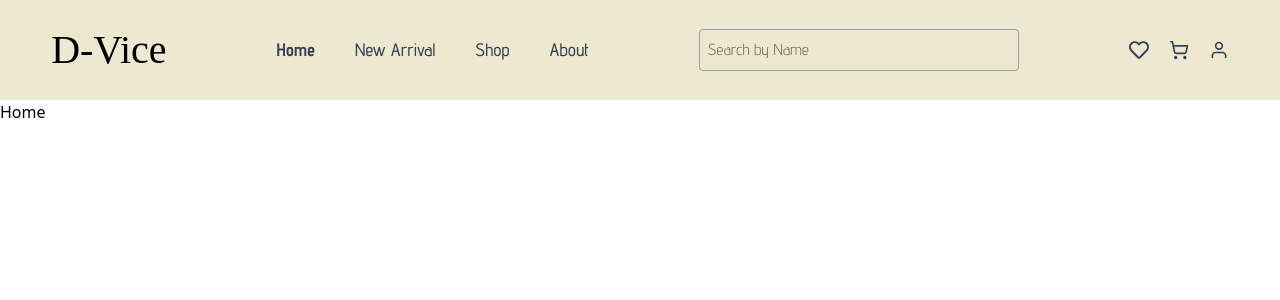
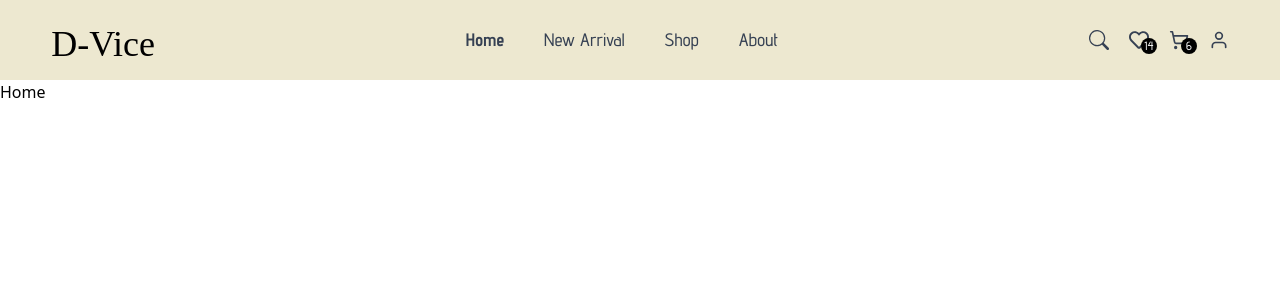
Before and after one commit to charlieemanuel/d-vice, a React (Vite) app: page / in a window 1280 px wide. Shown: the top 300 px of the page. Built offline with nearby package versions, Linux system fonts and the light colour scheme; a web font is replaced by a local one.

Commit message:
minimal changes

```diff
--- a/src/components/Navbar.jsx
+++ b/src/components/Navbar.jsx
@@ -3,13 +3,15 @@ import {NavLink} from "react-router-dom";
 import { FaRegHeart } from 'react-icons/fa';
 import { LuShoppingCart } from 'react-icons/lu';
 import { FiUser } from 'react-icons/fi';
+import { BsSearch } from 'react-icons/bs';
+import { IoCloseOutline } from 'react-icons/io5';
 import { HiOutlineMenuAlt3 } from 'react-icons/hi';
 
 const Navbar = () => {
   return (
-      <header className='flex items-center justify-between py-5 bg-[#EDE8D0] px-4 md:px-[4vw]'>
+      <header className='flex items-center justify-between py-5 bg-[#EDE8D0] px-4 md:px-[4vw] h-[80px]'>
         <NavLink to='/'>
-          <h1 className='text-[28px] md:text-[40px] hover:scale-[1.06] transition-all duration-300'>
+          <h1 className='mt-2 text-3xl md:text-4xl'>
             D-Vice
           </h1>
         </NavLink>
@@ -27,19 +29,24 @@ const Navbar = () => {
             <p className='hover:text-black/50 transition-all duration-300'>About</p>
           </NavLink>
         </ul>
-        <input type='text' placeholder='Search by Name' className='border border-gray-400 rounded-sm p-2 min-w-[320px] outline-none focus:outline-none' />
         <ul className="hidden md:flex gap-5 text-lg font-medium text-gray-700">
-          <NavLink to="/wishlist" className='flex flex-col items-center gap-1 leading-[1]'>
+          <button className='cursor-pointer hover:text-black/50'>
+            <BsSearch className='w-5 h-5'/>
+          </button>
+          <NavLink to="/wishlist" className='relative flex flex-col items-center gap-1 leading-[1]'>
             <p className='hover:text-black/50 transition-all duration-300'><FaRegHeart className='w-5 h-5'/></p>
+            <span className='absolute top-2 left-3 bg-black text-white text-[12px] flex items-center justify-center w-4 h-4 rounded-full'>14</span>
           </NavLink>
-          <NavLink to="/cart" className='flex flex-col items-center gap-1 leading-[1]'>
+          <NavLink to="/cart" className='relative flex flex-col items-center gap-1 leading-[1]'>
             <p className='hover:text-black/50 transition-all duration-300'><LuShoppingCart className='w-5 h-5'/></p>
+            <span className='absolute top-2 left-3 bg-black text-white text-[12px] flex items-center justify-center w-4 h-4 rounded-full'>6</span>
           </NavLink>
           <NavLink to="/user" className='flex flex-col items-center gap-1 leading-[1]'>
             <p className='hover:text-black/50 transition-all duration-300'><FiUser className='w-5 h-5'/></p>
           </NavLink>
         </ul>
 
+
       </header>
   )
 }
```
